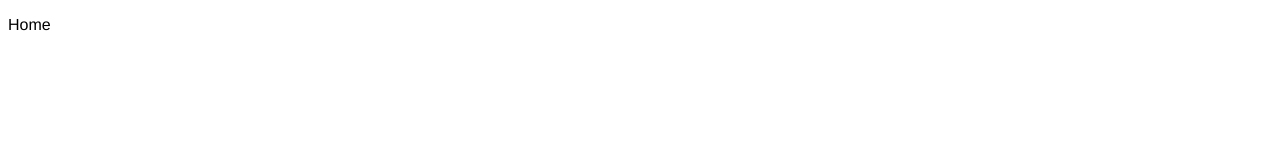
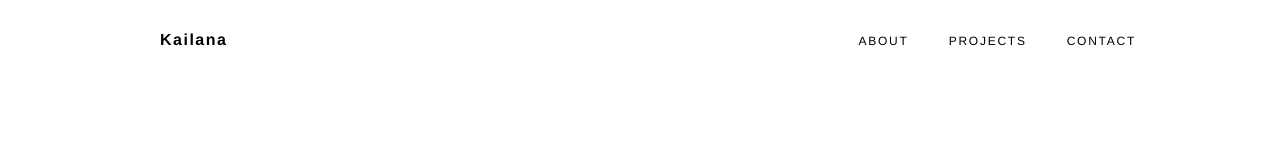
Before and after one commit to kailanak1/first-gatsby-project, a Gatsby site: page / in a window 1280 px wide. Built offline with nearby package versions, Linux system fonts and the light colour scheme; Gatsby itself is replaced by a stand-in of ours.

Commit message:
added header

```diff
--- a/src/components/header.js
+++ b/src/components/header.js
@@ -5,6 +5,7 @@ import React from "react"
 const Header = () => (
   <header>
     <div className="container">
+      <div className="inner-header">
       <div className="logo">
         <Link to="/">Kailana</Link>
       </div>
@@ -15,11 +16,9 @@ const Header = () => (
           <Link to="/contact">Contact</Link>
         </nav>
       </div>
+      </div>
     </div>
-
   </header>
 )
 
-
-
 export default Header
--- a/src/pages/index.js
+++ b/src/pages/index.js
@@ -1,9 +1,14 @@
 import React from "react"
 import '../styles/styles.scss'
 
+//components
+import Header from '../components/header'
+
 const IndexPage = () => (
 
-  <p>Home</p>
+  <div>
+    <Header />
+  </div>
 )
 
 export default IndexPage
--- a/src/styles/styles.scss
+++ b/src/styles/styles.scss
@@ -29,3 +29,42 @@ html, body {
         min-width: 760px;
     }
 }
+
+//header
+
+header {
+    height: 80px;
+    width: 100%;
+    position: absolute;
+    top: 0px;
+    z-index: 10;
+    .inner-header{
+        display: flex;
+        align-items: center;
+        justify-content: space-between;
+        height: 80px;
+        .logo{
+            a {
+                font-weight: 700;
+                text-decoration: none;
+                letter-spacing: 1.5px;
+                color: $black;
+            }
+        }
+        .navigation{
+            nav {
+                a {
+                    margin: 0 20px;
+                    text-decoration: none;
+                    letter-spacing: 1.75px;
+                    text-transform: uppercase;
+                    font-size: 0.75rem;
+                    color: $black;
+                    &:last-child {
+                        margin-right: 0px;
+                    }
+                }
+            }
+        }
+    }
+}
```
